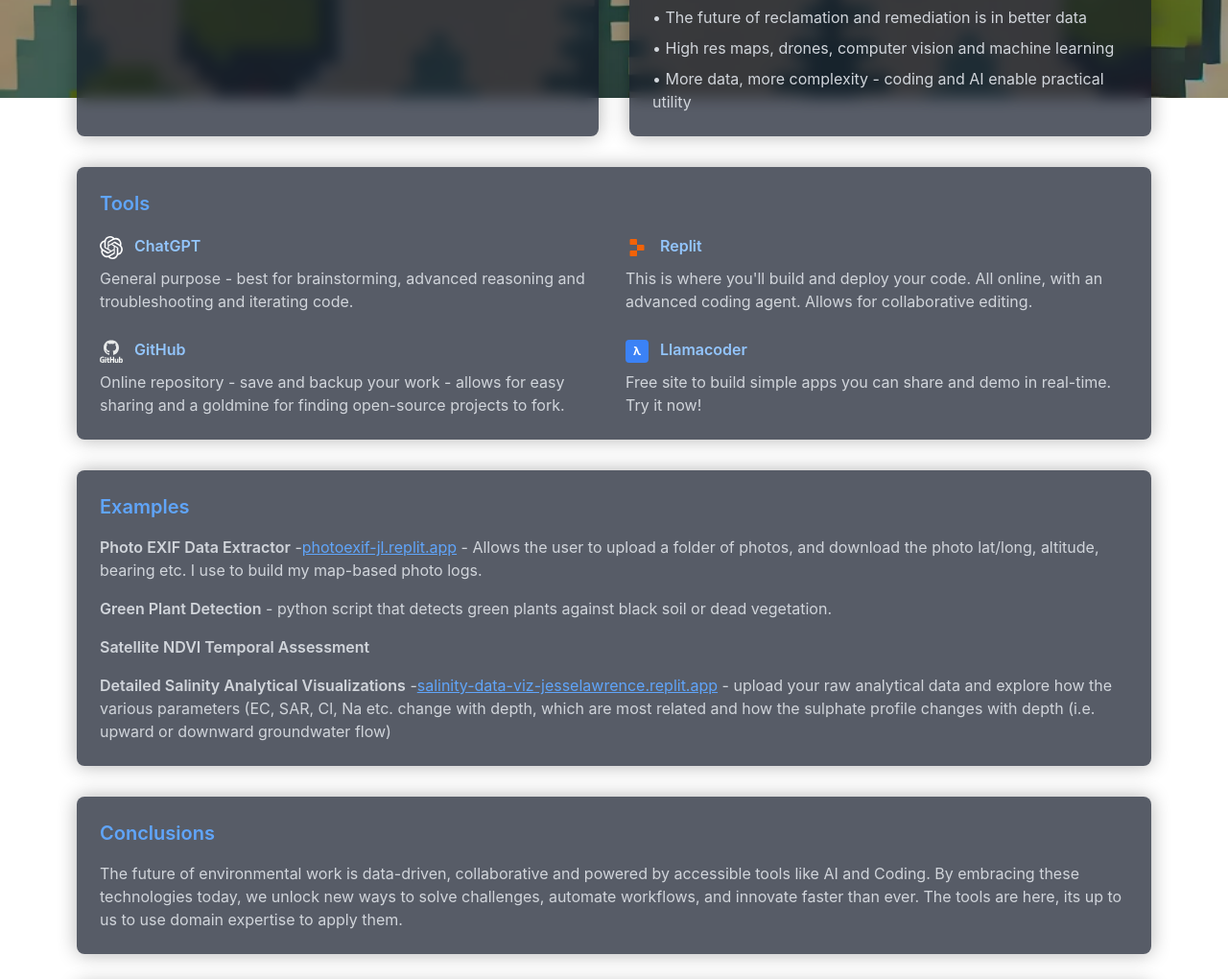
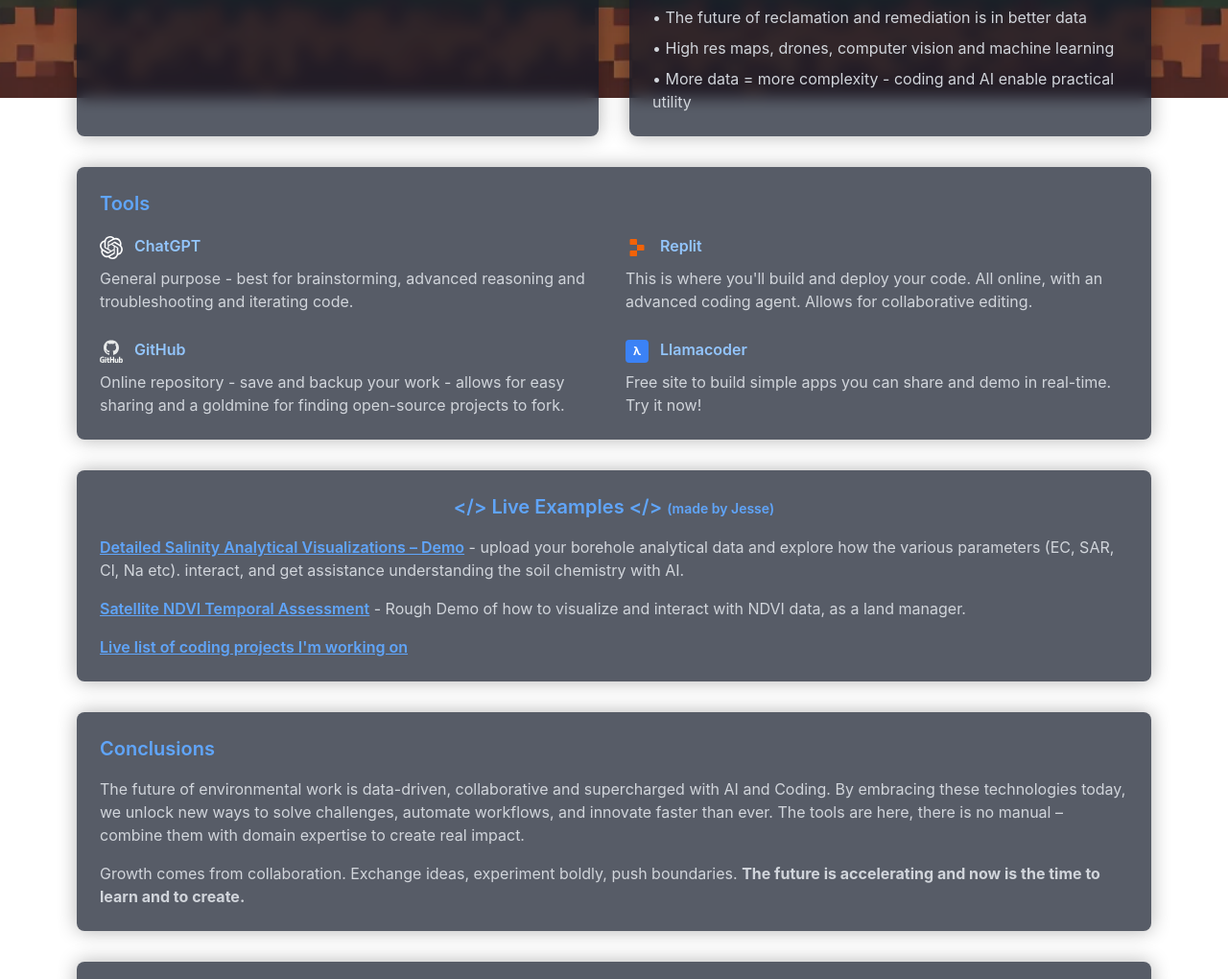
Before and after one commit to lawrencejesse/JesseNextJSPortfolioV1, a Next.js app: page /research-poster in a window 1280 px wide. Shown: the part 698-1718 px from the top of the page at 96% size. Built offline with nearby package versions, Linux system fonts and the light colour scheme.

Commit message:
updated research poster and fixed parallax on poster page

```diff
--- a/components/effects/RippleEffect.tsx
+++ b/components/effects/RippleEffect.tsx
@@ -1,3 +1,4 @@
+/*
 import { useEffect } from 'react';
 
 const RippleEffect = () => {
@@ -21,3 +22,4 @@
 };
 
 export default RippleEffect;
+*/
--- a/pages/research-poster.tsx
+++ b/pages/research-poster.tsx
@@ -6,13 +6,23 @@
 
 const ResearchPoster: NextPage = () => {
   const [isLoading, setIsLoading] = useState(true);
+  const [scrollY, setScrollY] = useState(0);
 
   useEffect(() => {
     // Simulate minimum loading time for animation
     const timer = setTimeout(() => {
       setIsLoading(false);
     }, 2500);
-    return () => clearTimeout(timer);
+
+    const handleScroll = () => {
+      setScrollY(window.scrollY);
+    };
+
+    window.addEventListener("scroll", handleScroll);
+    return () => {
+      clearTimeout(timer);
+      window.removeEventListener("scroll", handleScroll);
+    };
   }, []);
 
   return (
@@ -60,8 +70,17 @@
         </div>
       )}
 
-      {/* Background Image */}
-      <div className="fixed inset-0 z-0">
+      {/* Background Image with Parallax */}
+      <div
+        className="fixed inset-0 z-0 overflow-hidden"
+        style={{
+          transform: `translateY(${scrollY * 0.10}px)`,
+          transition: 'transform 0.1s ease-out',
+          marginTop: '-70vh',
+          height: '170vh'
+        }}
+      >
+        <div className="absolute inset-0" style={{ transform: 'scale(1.0)' }}>
           <Image
             src="/images/8-bit forrest.jpg"
             alt="8-bit forest background"
@@ -71,6 +90,7 @@
             quality={100}
           />
           <div className="absolute inset-0 bg-black/40" />
+        </div>
       </div>
 
       {/* Navigation Button */}
@@ -133,7 +153,7 @@
                   <li>• Collaborate in your org or across the world with open-source code</li>
                   <li>• The future of reclamation and remediation is in better data</li>
                   <li>• High res maps, drones, computer vision and machine learning</li>
-                  <li>• More data, more complexity - coding and AI enable practical utility</li>
+                  <li>• More data = more complexity - coding and AI enable practical utility</li>
                 </ul>
               </div>
             </div>
@@ -218,37 +238,39 @@
 
             {/* Examples Section */}
             <div className="bg-gray-900/80 p-6 rounded-lg">
-              <h3 className="text-xl font-semibold mb-4 text-blue-400">Examples</h3>
+              <h3 className="text-xl font-semibold mb-4 text-blue-400 text-center">&lt;/&gt; Live Examples &lt;/&gt; <span className="text-sm">(made by Jesse)</span></h3>
               <ul className="space-y-4 text-gray-300">
                 <li>
-                  <span className="font-semibold">Photo EXIF Data Extractor</span> -
-                  <a
-                    href="https://photoexif-jl.replit.app/"
-                    target="_blank"
-                    rel="noopener noreferrer"
-                    className="text-blue-400 hover:text-blue-300 underline relative z-20"
-                  >
-                    photoexif-jl.replit.app
-                  </a>
-                  {" "}- Allows the user to upload a folder of photos, and download the photo lat/long, altitude, bearing etc. I use to build my map-based photo logs.
-                </li>
-                <li>
-                  <span className="font-semibold">Green Plant Detection</span> - python script that detects green plants against black soil or dead vegetation.
-                </li>
-                <li>
-                  <span className="font-semibold">Satellite NDVI Temporal Assessment</span>
-                </li>
-                <li>
-                  <span className="font-semibold">Detailed Salinity Analytical Visualizations</span> -
                   <a
                     href="https://salinity-data-viz-jesselawrence.replit.app/"
                     target="_blank"
                     rel="noopener noreferrer"
-                    className="text-blue-400 hover:text-blue-300 underline relative z-20"
+                    className="font-semibold text-blue-400 hover:text-blue-300 underline relative z-20"
                   >
-                    salinity-data-viz-jesselawrence.replit.app
+                    Detailed Salinity Analytical Visualizations – Demo
                   </a>
-                  {" "}- upload your raw analytical data and explore how the various parameters (EC, SAR, Cl, Na etc. change with depth, which are most related and how the sulphate profile changes with depth (i.e. upward or downward groundwater flow)
+                  {" "}- upload your borehole analytical data and explore how the various parameters (EC, SAR, Cl, Na etc). interact, and get assistance understanding the soil chemistry with AI.
+                </li>
+                <li>
+                  <a
+                    href="https://demo-ranch-ndvi-jesselawrence.replit.app/"
+                    target="_blank"
+                    rel="noopener noreferrer"
+                    className="font-semibold text-blue-400 hover:text-blue-300 underline relative z-20"
+                  >
+                    Satellite NDVI Temporal Assessment
+                  </a>
+                  {" "}- Rough Demo of how to visualize and interact with NDVI data, as a land manager.
+                </li>
+                <li>
+                  <a
+                    href="https://jesselawrence.pro/coding-projects"
+                    target="_blank"
+                    rel="noopener noreferrer"
+                    className="font-semibold text-blue-400 hover:text-blue-300 underline relative z-20"
+                  >
+                    Live list of coding projects I'm working on
+                  </a>
                 </li>
               </ul>
             </div>
@@ -256,9 +278,10 @@
             {/* Conclusions Section */}
             <div className="bg-gray-900/80 p-6 rounded-lg">
               <h3 className="text-xl font-semibold mb-4 text-blue-400">Conclusions</h3>
-              <p className="text-gray-300">
-                The future of environmental work is data-driven, collaborative and powered by accessible tools like AI and Coding. By embracing these technologies today, we unlock new ways to solve challenges, automate workflows, and innovate faster than ever. The tools are here, its up to us to use domain expertise to apply them.
-              </p>
+              <div className="text-gray-300 space-y-4">
+                <p>The future of environmental work is data-driven, collaborative and supercharged with AI and Coding. By embracing these technologies today, we unlock new ways to solve challenges, automate workflows, and innovate faster than ever. The tools are here, there is no manual – combine them with domain expertise to create real impact.</p>
+                <p>Growth comes from collaboration. Exchange ideas, experiment boldly, push boundaries. <strong>The future is accelerating and now is the time to learn and to create.</strong></p>
+              </div>
             </div>
 
             {/* Video Section */}
@@ -281,8 +304,8 @@
             {/* Footer Quotes */}
             <div className="bg-gray-900/80 p-6 rounded-lg text-center space-y-2">
               <h3 className="text-xl font-semibold mb-4 text-blue-400"></h3>
-              <p className="text-xl-gray-400 italic">"The future is here, its just unevenly distributed" - William Gibson</p>
-              <p className="text-xl-gray-400 italic">"There's a way to do it better - find it" - Thomas Edison</p>
+              <p className="text-xl-gray-400">"The future is here, its just unevenly distributed" - William Gibson</p>
+              <p className="text-xl-gray-400">"There's a way to do it better - find it" - Thomas Edison</p>
             </div>
           </div>
         </div>
```
Lines whose indentation alone changed are shown as unchanged.
